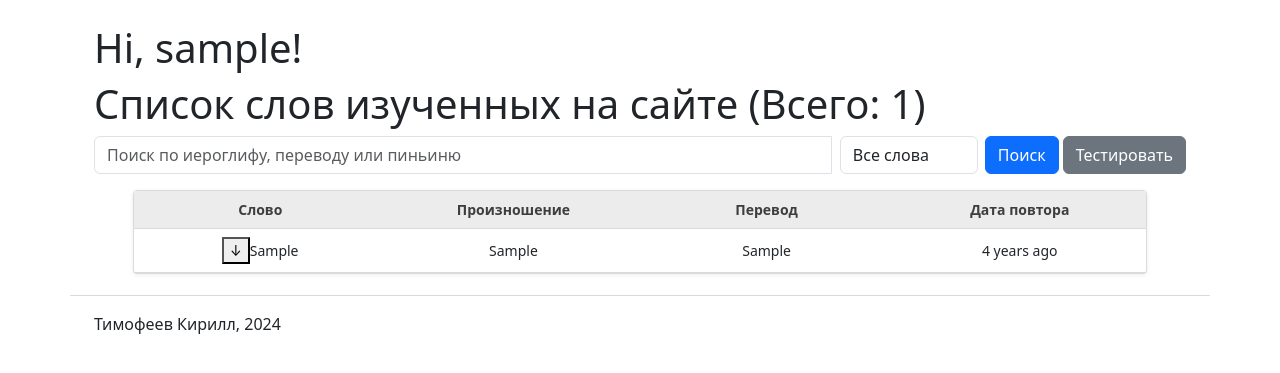
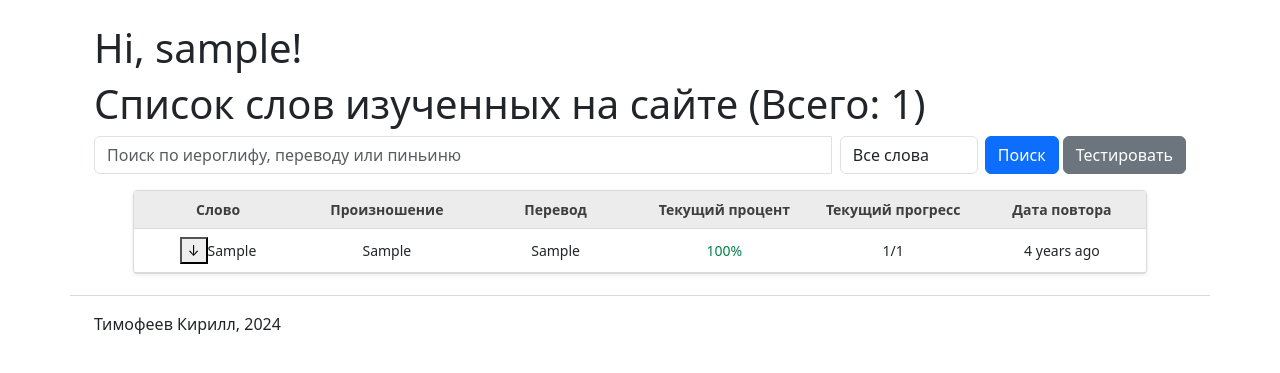
Before and after one commit to laxier/chinese2024FLASK, a Flask app: page /userwords in a window 1280 px wide. Shown: the part 73-446 px from the top of the page. Run offline with Flask 3, Linux system fonts and the light colour scheme; a user stored in the database is signed in; tables that the repository leaves empty hold one stand-in row (values such as "Sample post"); some libraries are stand-ins or nearby versions.

Commit message:
обновил таблицу в userwords.html

```diff
--- a/app/routes.py
+++ b/app/routes.py
@@ -488,7 +488,7 @@ def review_per():
             CardPerformance.next_review_date >= now
         )
     elif review_period == 'last_year':
-        year_ago = now - timedelta(days=365)
+        year_ago = now + timedelta(days=365)
         query = query.filter(CardPerformance.next_review_date >= year_ago)
 
     if current_user.is_authenticated:
@@ -496,7 +496,7 @@ def review_per():
     else:
         return "error, not auntificated"
 
-    to_test = query.all()
+    to_test = query.order_by(CardPerformance.next_review_date).all()
     deck_data = json.dumps({"cards": [card.to_dict(current_user.id) for card in to_test]})
     return render_template("review-per.html", title="Повторение", to_test=to_test, review_period=review_period,
                            deck_data=deck_data)
--- a/app/templates/userwords.html
+++ b/app/templates/userwords.html
@@ -7,19 +7,33 @@
     <h1>Список слов изученных на сайте (Всего: {{ words.total }})</h1>
     <form method="GET" action="{{ url_for('userwords') }}">
         <div class="input-group mb-3">
-            <input type="text" class="form-control search-input" name="search" placeholder="Поиск по иероглифу, переводу или пиньиню"
+            <input type="text" class="form-control search-input" name="search"
+                   placeholder="Поиск по иероглифу, переводу или пиньиню"
                    value="{{ request.args.get('search', '') }}">
             <div class="input-group-append fall-choice">
                 <select class="form-control" name="review_period">
                     <option value="">Все слова</option>
-                    <option value="last_week" {% if request.args.get('review_period') == 'last_week' %}selected{% endif %}>За неделю</option>
-                    <option value="last_three_days" {% if request.args.get('review_period') == 'last_three_days' %}selected{% endif %}>За три дня</option>
-                    <option value="last_day" {% if request.args.get('review_period') == 'last_day' %}selected{% endif %}>За день</option>
-                    <option value="zero" {% if request.args.get('review_period') == 'zero' %}selected{% endif %}>Сейчас</option>
-{#                    <option value="three_days" {% if request.args.get('review_period') == 'three_days' %}selected{% endif %}>Через три дня</option>#}
-                    <option value="week" {% if request.args.get('review_period') == 'week' %}selected{% endif %}>Через неделю</option>
-{#                    <option value="month_ago" {% if request.args.get('review_period') == 'month_ago' %}selected{% endif %}>За месяц (прошлый)</option>#}
-                    <option value="last_year" {% if request.args.get('review_period') == 'last_year' %}selected{% endif %}>Через год</option>
+                    <option value="last_week"
+                            {% if request.args.get('review_period') == 'last_week' %}selected{% endif %}>За неделю
+                    </option>
+                    <option value="last_three_days"
+                            {% if request.args.get('review_period') == 'last_three_days' %}selected{% endif %}>За три
+                        дня
+                    </option>
+                    <option value="last_day"
+                            {% if request.args.get('review_period') == 'last_day' %}selected{% endif %}>За день
+                    </option>
+                    <option value="zero" {% if request.args.get('review_period') == 'zero' %}selected{% endif %}>
+                        Сейчас
+                    </option>
+                    {#                    <option value="three_days" {% if request.args.get('review_period') == 'three_days' %}selected{% endif %}>Через три дня</option>#}
+                    <option value="week" {% if request.args.get('review_period') == 'week' %}selected{% endif %}>Через
+                        неделю
+                    </option>
+                    {#                    <option value="month_ago" {% if request.args.get('review_period') == 'month_ago' %}selected{% endif %}>За месяц (прошлый)</option>#}
+                    <option value="last_year"
+                            {% if request.args.get('review_period') == 'last_year' %}selected{% endif %}>Через год
+                    </option>
                 </select>
             </div>
             <div class="input-group-append">
@@ -35,6 +49,8 @@
                 <div class="row-item">Слово</div>
                 <div class="row-item">Произношение</div>
                 <div class="row-item">Перевод</div>
+                <div class="row-item">Текущий процент</div>
+                <div class="row-item">Текущий прогресс</div>
                 <div class="row-item">Дата повтора</div>
             </div>
             {% for card in words %}
@@ -47,6 +63,8 @@
                     </div>
                     <div class="row-item">{{ card.transcription }}</div>
                     <div class="row-item">{{ card.translation }}</div>
+                    <div class="row-item percent">{{ card.perf_by_user(current_user.id).accuracy_percentage }}%</div>
+                    <div class="row-item percent">{{ card.perf_by_user(current_user.id) }}</div>
                     <div class="row-item">
                         {{ moment(card.perf_by_user(current_user.id).next_review_date).fromNow() }}
                     </div>
```
Also changed, not shown: app/templates/review-per.html (+2 -6 lines).
